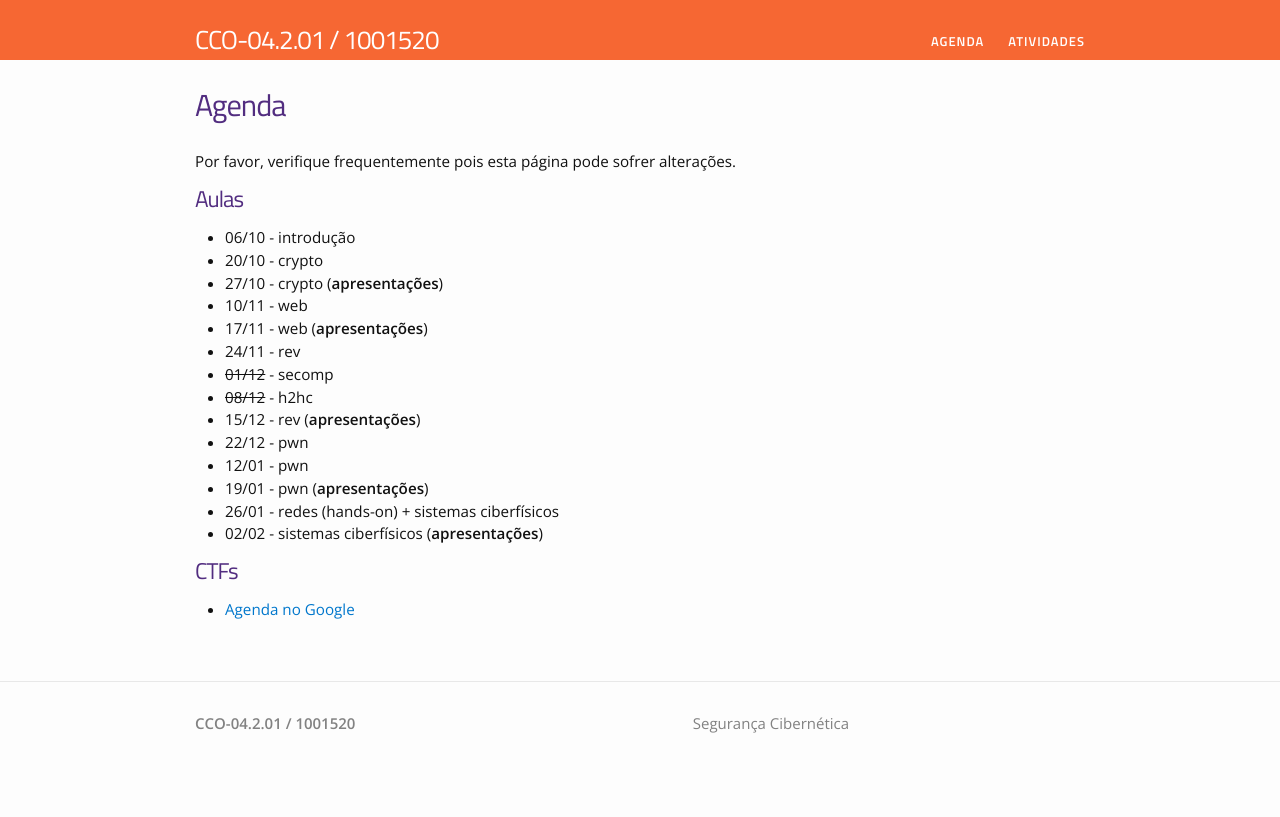
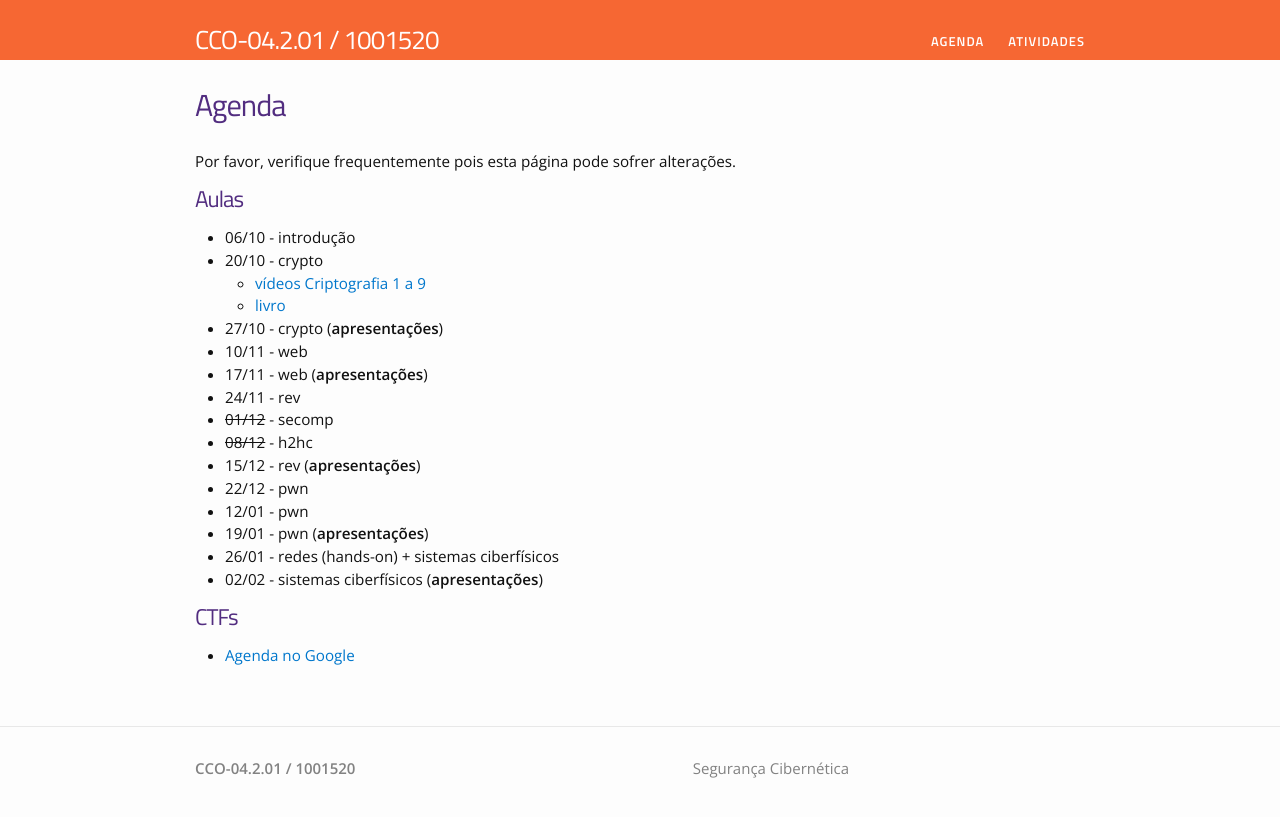
Before and after one commit to thotypous/cybersec-website, a Jekyll site: the page built from agenda.md, in a window 1280 px wide. Shown: the top 817 px of the page. Built offline with Jekyll 4.4.1, drawn with Linux system fonts in a browser that asks for light colours.

Commit message:
adiciona materiais relacionados à aula de crypto

```diff
--- a/agenda.md
+++ b/agenda.md
@@ -10,6 +10,8 @@ Por favor, verifique frequentemente pois esta página pode sofrer alterações.
 
  * 06/10 - introdução
  * 20/10 - crypto
+   * [vídeos Criptografia 1 a 9](https://www.youtube.com/playlist?list=PLtQaN06AB3mJJXu7cuoK7KaL9e0KfChuQ)
+   * [livro](http://toc.cryptobook.us/book.pdf)
  * 27/10 - crypto (**apresentações**)
  * 10/11 - web
  * 17/11 - web (**apresentações**)
```
